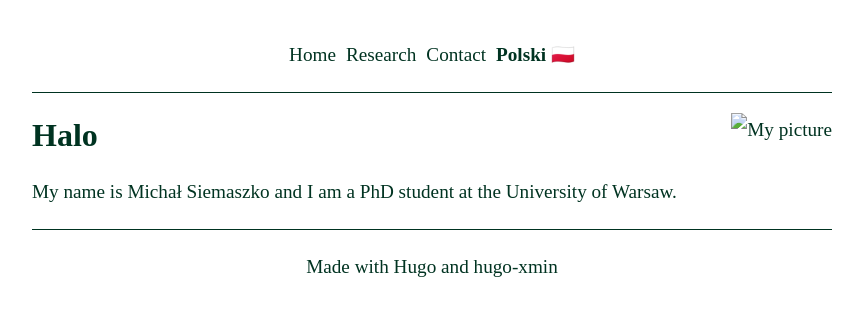
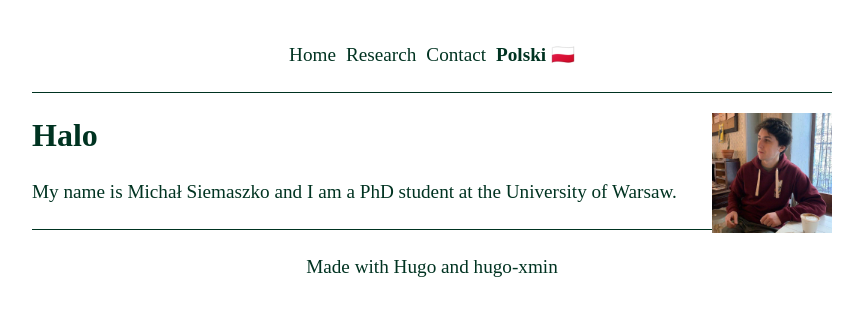
Before and after one commit to michaszko/michaszko.github.io_old, a plain HTML site: page index.html in a window 1280 px wide. Shown: the whole page, without its empty margins (208-1071 px from the left). Drawn offline with Linux system fonts and the light colour scheme.

Commit message:
Pic fix michaszko/website-source@9d62dce952a02d3ef2670a950069dca289b5b8a8

```diff
--- a/index.html
+++ b/index.html
@@ -1,2 +1,2 @@
-<!doctype html><html><head><meta name=generator content="Hugo 0.59.1"><meta charset=utf-8><meta name=viewport content="width=device-width,initial-scale=1"><title>Home |</title><link rel=stylesheet href=/css/style.css><link rel=stylesheet href=/css/fonts.css></head><body><nav><ul class=menu><li><a href=/>Home</a></li><li><a href=/research/>Research</a></li><li><a href=/contact/>Contact</a></li><li><a class=lang-switch href=/pl/>Polski 🇵🇱</a></li></ul><hr></nav><p><img src=static/img/me.jpg style=max-width:15%;min-width:40px;float:right alt="My picture"></p><h1 id=halo>Halo</h1><p>My name is Michał Siemaszko and I am a PhD student at the University of
+<!doctype html><html><head><meta name=generator content="Hugo 0.59.1"><meta charset=utf-8><meta name=viewport content="width=device-width,initial-scale=1"><title>Home |</title><link rel=stylesheet href=/css/style.css><link rel=stylesheet href=/css/fonts.css></head><body><nav><ul class=menu><li><a href=/>Home</a></li><li><a href=/research/>Research</a></li><li><a href=/contact/>Contact</a></li><li><a class=lang-switch href=/pl/>Polski 🇵🇱</a></li></ul><hr></nav><p><img src=img/me.jpg style=max-width:15%;min-width:40px;float:right alt="My picture"></p><h1 id=halo>Halo</h1><p>My name is Michał Siemaszko and I am a PhD student at the University of
 Warsaw.</p><ul></ul><footer><hr>Made with <a href=https://gohugo.io/>Hugo</a> and <a href=https://github.com/yihui/hugo-xmin>hugo-xmin</a></footer></body></html>
```
